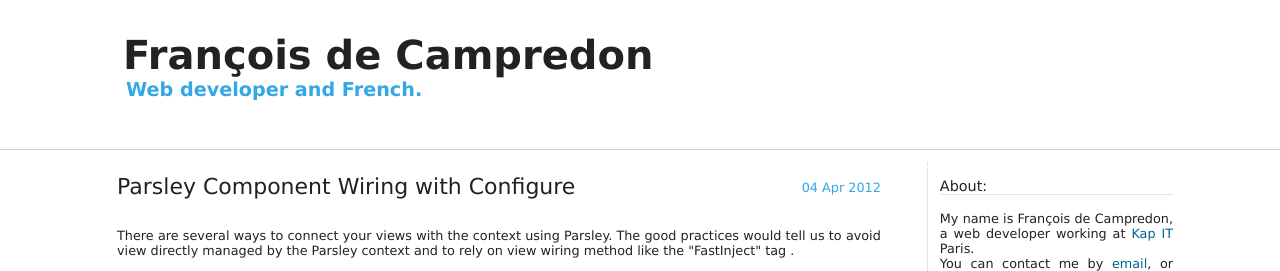
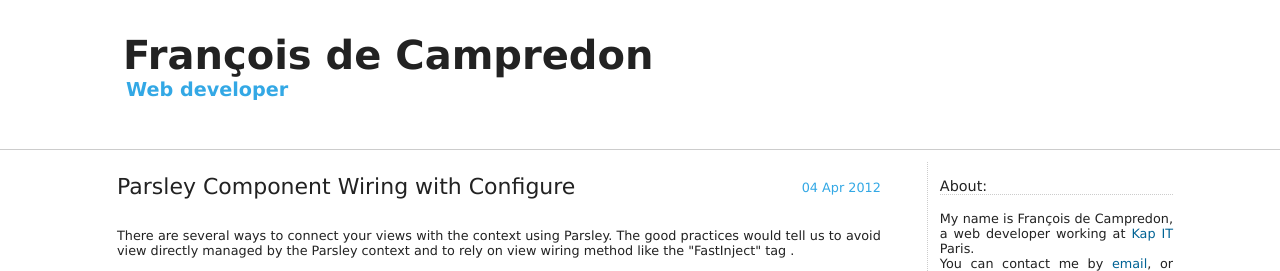
Before and after one commit to fdecampredon/fdecampredon.github.io, a Jekyll site: the page built from index.html, in a window 1280 px wide. Shown: the top 271 px of the page. Built offline with Jekyll 4.4.1, drawn with Linux system fonts in a browser that asks for light colours; Markdown is read by kramdown in place of the engine named in the settings; the list of posts is cut into pages by our own code.

Commit message:
change site summary

```diff
--- a/_layouts/default.html
+++ b/_layouts/default.html
@@ -19,7 +19,7 @@
                 <h1>
                     <a href="/">{{ site.name }}</a>
                 </h1>
-                <h2>Web developer and French.</h2>
+                <h2>Web developer</h2>
 
             </div>
         </header>
```
